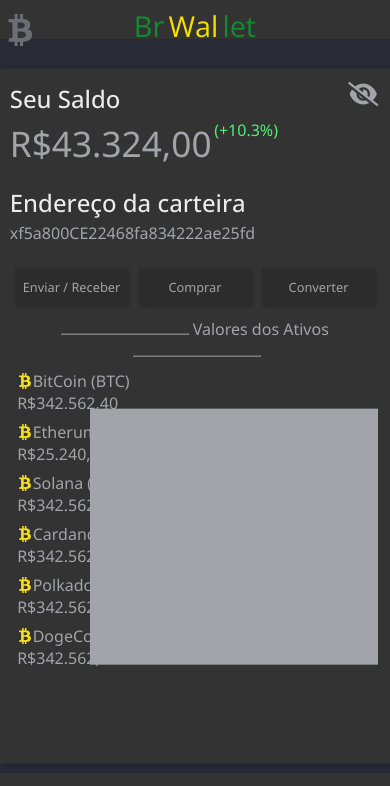
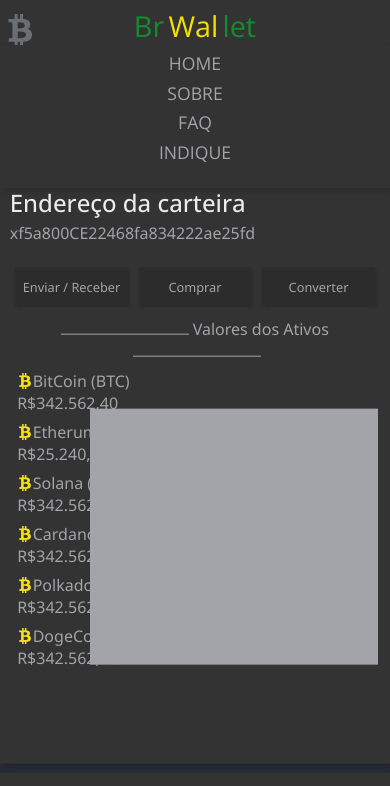
Before and after one commit to devrik3/BrWallet, a plain HTML site: page index.html in a window 390 px wide. Both pictures are taken after a click on the icon 20 px from the left and 29 px from the top of the page. Shown: the top 786 px of the page. Drawn offline with nearby package versions, Linux system fonts and the light colour scheme; a web font is replaced by a local one.

Commit message:
Update style.css

```diff
--- a/css/style.css
+++ b/css/style.css
@@ -438,12 +438,12 @@
 	display: inline-flex;
 }
 ::marker{color: rgba(43, 255, 24, .45);}
-@media (max-width: 1050px){
+@media (max-width: 1200px){
 	body{overflow-x: hidden;}
 	header .nav{display: none;}
 	header{
 		padding: 1.5% 0;
-		height: 7vw;
+		height: 4vh;
 	}
 	header .nav-menu{
 		background: #333;
@@ -452,6 +452,9 @@
 		animation: toggle .5s ease-in-out;
 		display: none;
 		transition: all .3s ease;
+		position: absolute;
+		z-index: 2;
+		box-shadow: 3px 3px 6px rgba(0,0,0, .15);
 	}
 	header .nav-menu ul li{
 		color: #A3A4A9;
@@ -462,11 +465,14 @@
 		display: block;
 		margin: 1.5%;
 	}
-	header .nav-menu ul li a{color: #C9E9F2;}
+	header .nav-menu ul li a{color: #A3A4A9;}
 	header .nav-mobile i{display: block;}
 	.left-menu{display: none;}
-	footer{position: absolute;bottom: 0;}
-		.indique,
+	.erro p{
+		display: block;
+		font-size: .8rem;
+	}
+	.indique,
 	.convide,
 	.nft,
 	.ativos,
@@ -685,5 +691,4 @@
 	background: #333;
 
 }
-
 * button:focus{outline: none;}
```
